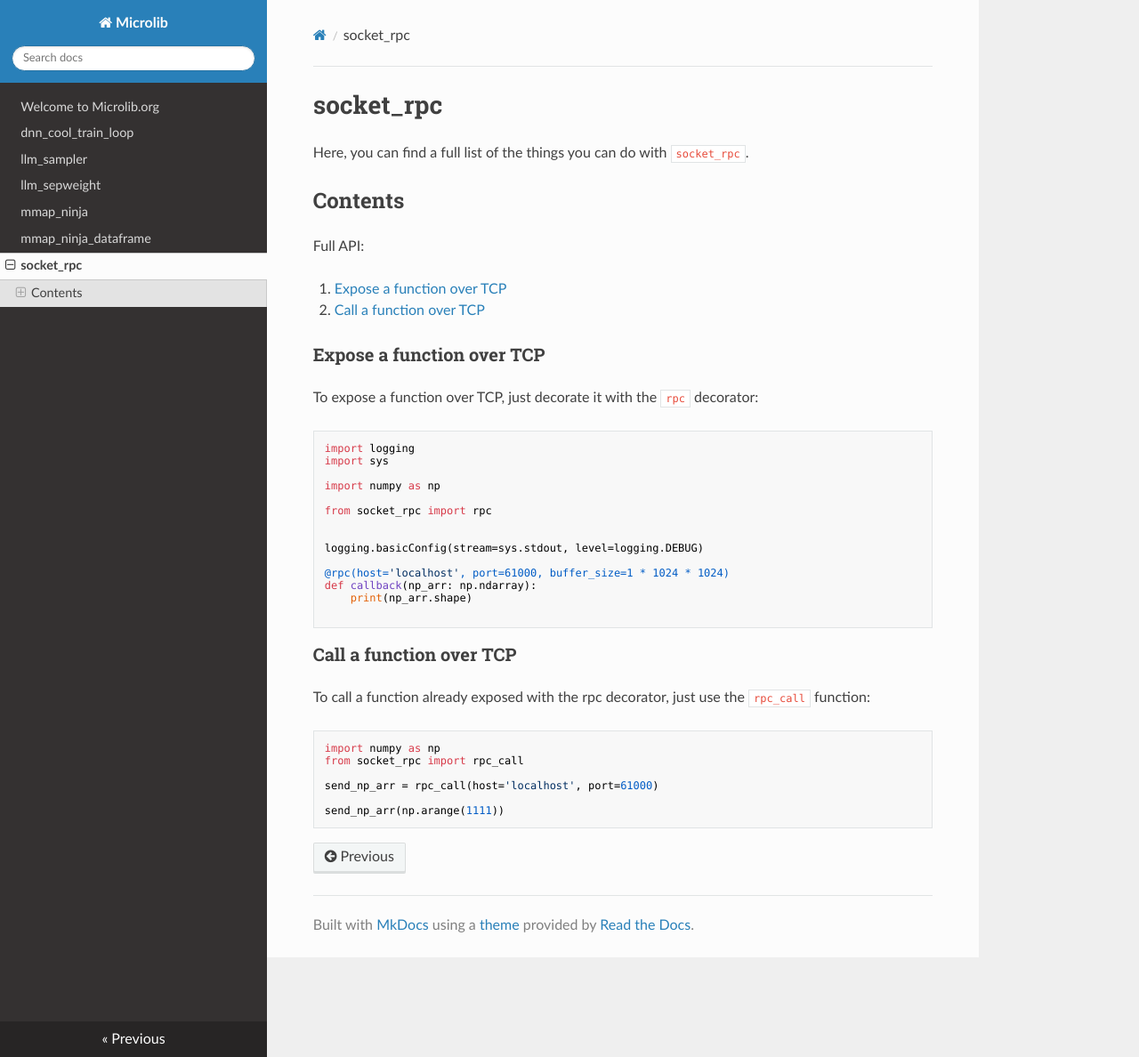
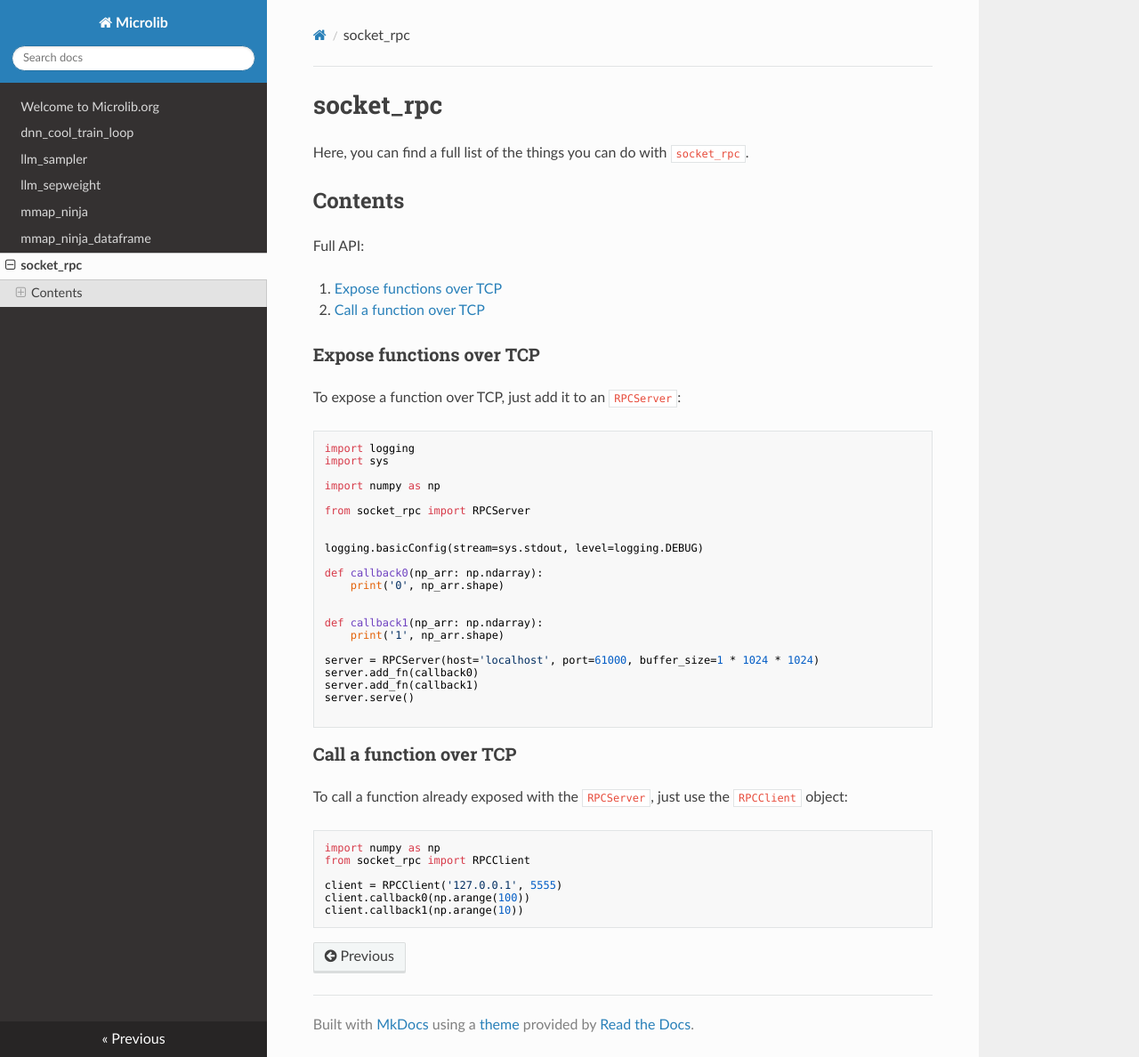
Before and after one commit to microlib-org/site, an MkDocs documentation site: the page built from docs/socket_rpc.md, in a window 1280 px wide and 1188 px high. Shown: the whole window at 89% size. Built offline with MkDocs 1.6.1, drawn with Linux system fonts in a browser that asks for light colours; nearby versions of some CDN libraries.

Commit message:
Update microlib docs.

````diff
--- a/docs/socket_rpc.md
+++ b/docs/socket_rpc.md
@@ -6,12 +6,12 @@ Here, you can find a full list of the things you can do with `socket_rpc`.
 
 Full API:
 
-1. [Expose a function over TCP](#expose-a-function-over-tcp)
+1. [Expose functions over TCP](#expose-functions-over-tcp)
 2. [Call a function over TCP](#call-a-function-over-tcp)
 
-### Expose a function over TCP
+### Expose functions over TCP
 
-To expose a function over TCP, just decorate it with the `rpc` decorator:
+To expose a function over TCP, just add it to an `RPCServer`:
 
 ```python
 import logging
@@ -19,26 +19,34 @@ import sys
 
 import numpy as np
 
-from socket_rpc import rpc
+from socket_rpc import RPCServer
 
 
 logging.basicConfig(stream=sys.stdout, level=logging.DEBUG)
 
-@rpc(host='localhost', port=61000, buffer_size=1 * 1024 * 1024)
-def callback(np_arr: np.ndarray):
-    print(np_arr.shape)
+def callback0(np_arr: np.ndarray):
+    print('0', np_arr.shape)
+
+
+def callback1(np_arr: np.ndarray):
+    print('1', np_arr.shape)
+
+server = RPCServer(host='localhost', port=61000, buffer_size=1 * 1024 * 1024)
+server.add_fn(callback0)
+server.add_fn(callback1)
+server.serve()
 
 ```
 
 ### Call a function over TCP
 
-To call a function already exposed with the rpc decorator, just use the `rpc_call` function:
+To call a function already exposed with the `RPCServer`, just use the `RPCClient` object:
 
 ```python
 import numpy as np
-from socket_rpc import rpc_call
+from socket_rpc import RPCClient
 
-send_np_arr = rpc_call(host='localhost', port=61000)
-
-send_np_arr(np.arange(1111))
+client = RPCClient('127.0.0.1', 5555)
+client.callback0(np.arange(100))
+client.callback1(np.arange(10))
 ```
````
